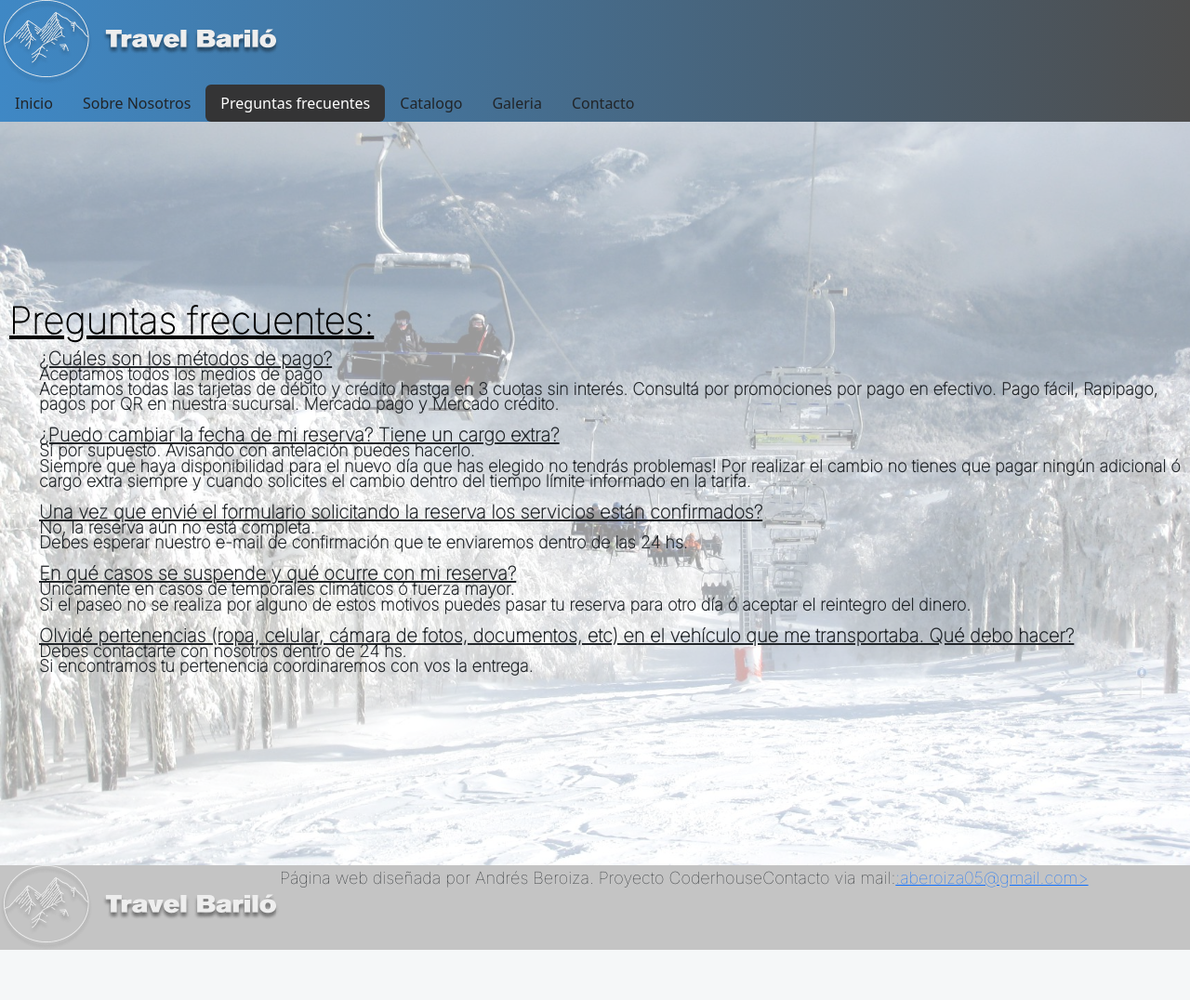
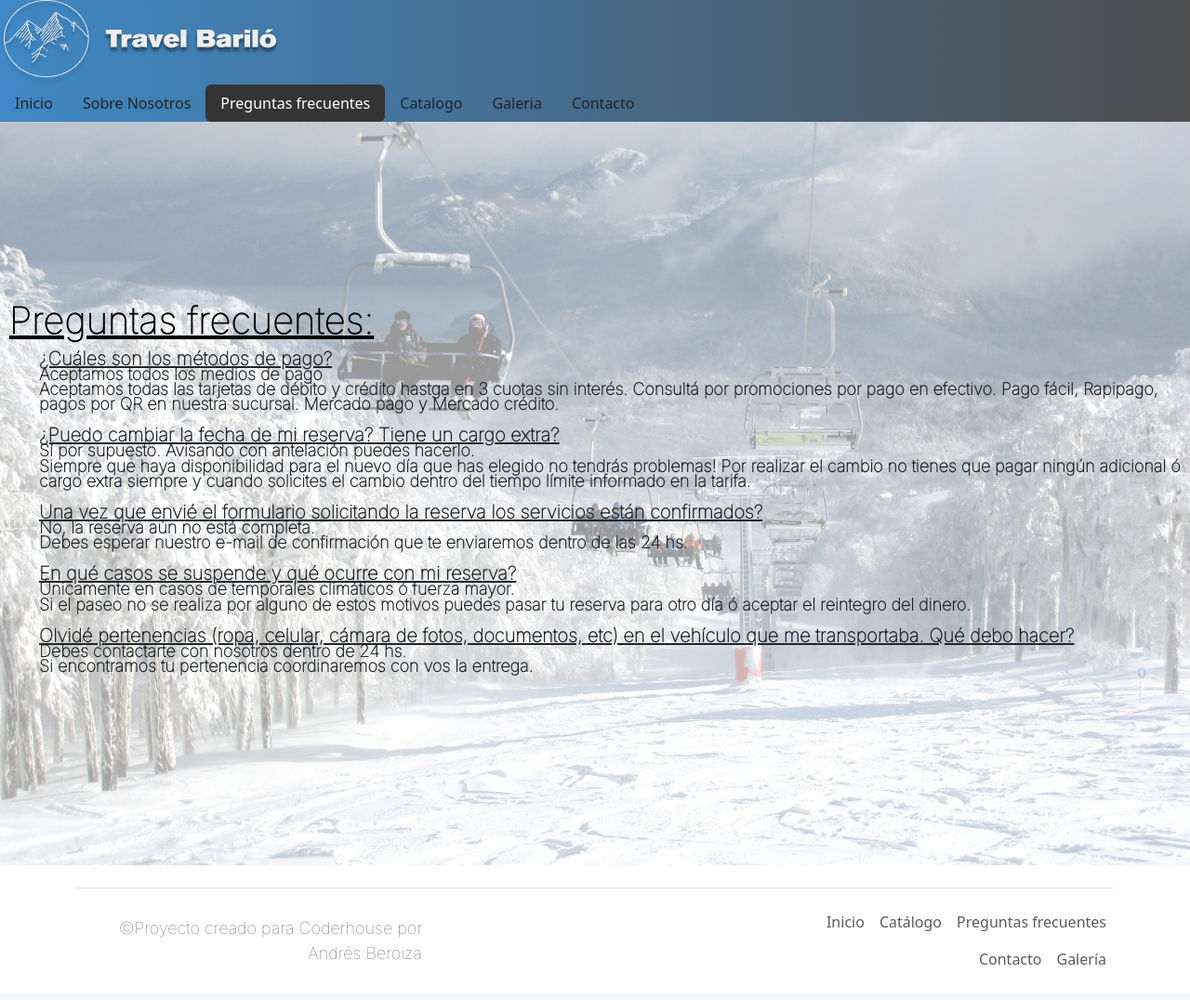
Before and after one commit to PowerPan98/Proyecto-CoderHouse-TravelBarilo, a plain HTML site: page pages/Preguntas_frecuentes.html in a window 1280 px wide. Shown: the whole page at 93% size. Before the commit the page ends 1022 px from the top, so only its background shows below. Drawn offline with Linux system fonts and the light colour scheme; a web font is replaced by a local one.

Commit message:
footer con bootstrap

```diff
--- a/pages/Preguntas_frecuentes.html
+++ b/pages/Preguntas_frecuentes.html
@@ -78,13 +78,23 @@
         </section>
     </div>
     <!-- COMIENZO PIE DE PÁGINA-->
-    <div>
-        <footer class="pie-de-pagina">
-            <img src="../img/logo_2.png">
-            <p> Página web diseñada por Andrés Beroiza. Proyecto Coderhouse</p>
-            <p> Contacto via mail:<a href>:aberoiza05@gmail.com></a></p>
+    <div class="container">
+        <footer class="d-flex flex-wrap justify-content-between align-items-center py-3 my-4 border-top">
+          <p class="col-md-4 mb-0 text-muted">&copy;Proyecto creado para Coderhouse por Andrés Beroiza</p>
+
+          <a href="/" class="col-md-4 d-flex align-items-center justify-content-center mb-3 mb-md-0 me-md-auto link-dark text-decoration-none">
+            <svg class="bi me-2" width="40" height="32"><use xlink:href="#bootstrap"/></svg>
+          </a>
+
+          <ul class="nav col-md-4 justify-content-end">
+            <li class="nav-item"><a href="../index.html" class="nav-link px-2 text-muted">Inicio</a></li>
+            <li class="nav-item"><a href="./Paquetes.html" class="nav-link px-2 text-muted">Catálogo</a></li>
+            <li class="nav-item"><a href="./Preguntas_frecuentes.html" class="nav-link px-2 text-muted">Preguntas frecuentes</a></li>
+            <li class="nav-item"><a href="./Contacto.html" class="nav-link px-2 text-muted">Contacto</a></li>
+            <li class="nav-item"><a href="./Galeria.html" class="nav-link px-2 text-muted">Galería</a></li>
+          </ul>
         </footer>
-    </div>
+      </div>
 </body>
 
 </html>
```
Also changed, not shown: pages/Contacto.html (+15 -6 lines), pages/Paquetes.html (+15 -5 lines), pages/Sobre_nosotros.html (+16 -6 lines), img/logo 1.svg (added).
